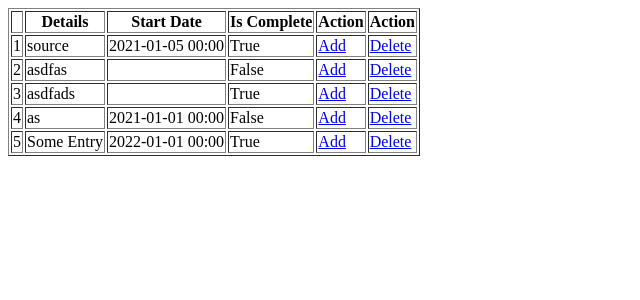
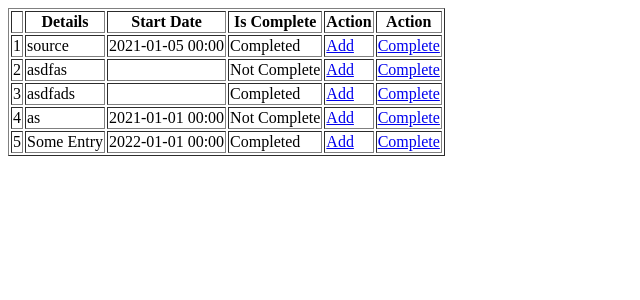
Before and after one commit to my443/brighterchecklist, a Django app: page /checklist/ in a window 1280 px wide. Shown: the top 300 px of the page, without its empty margins (0-640 px from the left). Run offline with Django 4.2, Linux system fonts and the light colour scheme; data comes from the database, SQL or seed files in the repository; both versions use the stored data as it was before the commit.

Commit message:
The 'complete item' functionality is done.

```diff
--- a/brighterchecklist/checklist/templates/checklist.html
+++ b/brighterchecklist/checklist/templates/checklist.html
@@ -21,9 +21,14 @@
         <td>{{ item.id }}</td>
         <td>{{ item.source }}</td>
         <td>{{ item.startdate|date:'Y-m-d H:i' }}</td>
-        <td>{{ item.iscomplete }}</td>
+        <td>
+            {% if item.iscomplete %}
+                Completed
+            {% else %}
+                Not Complete
+            {% endif %}</td>
         <td><a href="/checklist/details/{{ item.id }}">Add</a></td> <!-- One way to do this -->
-        <td><a href="{% url 'details' id=item.id %}">Delete</a></td> <!-- Another way to do this -->
+        <td><a href="{% url 'complete' id=item.id %}">Complete</a></td> <!-- Another way to do this -->
     </tr>
     {% endfor %}
 </table>
--- a/brighterchecklist/checklist/urls.py
+++ b/brighterchecklist/checklist/urls.py
@@ -3,6 +3,7 @@ from . import views
 
 urlpatterns = [
     path('checklist/', views.checklist, name='checklist'),
+    path('checklist/complete/<int:id>', views.complete_item, name='complete'),
     path('checklist/details/<int:id>', views.details, name='details'),
     path('checklist/<int:id>', views.details, name='detail'),       ## TODO - Decide which pattern is better
     path('', views.checklist),                                      ## TODO - Remove this. This won't be the default forever.
--- a/brighterchecklist/checklist/views.py
+++ b/brighterchecklist/checklist/views.py
@@ -46,3 +46,23 @@ def details(request, id):
         'form': form
     }
     return HttpResponse(template.render(context, request))
+
+def complete_item(request, id):
+    checklist_item = Checklist.objects.get(id=id)
+
+    if checklist_item.iscomplete:
+        checklist_item.iscomplete = False
+    else:
+        checklist_item.iscomplete = True
+
+    checklist_item.save()
+
+    checklist_items = Checklist.objects.all()
+
+    template = loader.get_template('checklist.html')
+
+    context = {
+        'checklist_items': checklist_items
+    }
+
+    return HttpResponse(template.render(context, request))
```
Also changed, not shown: brighterchecklist/db.sqlite3 (deleted), 1 other file.
